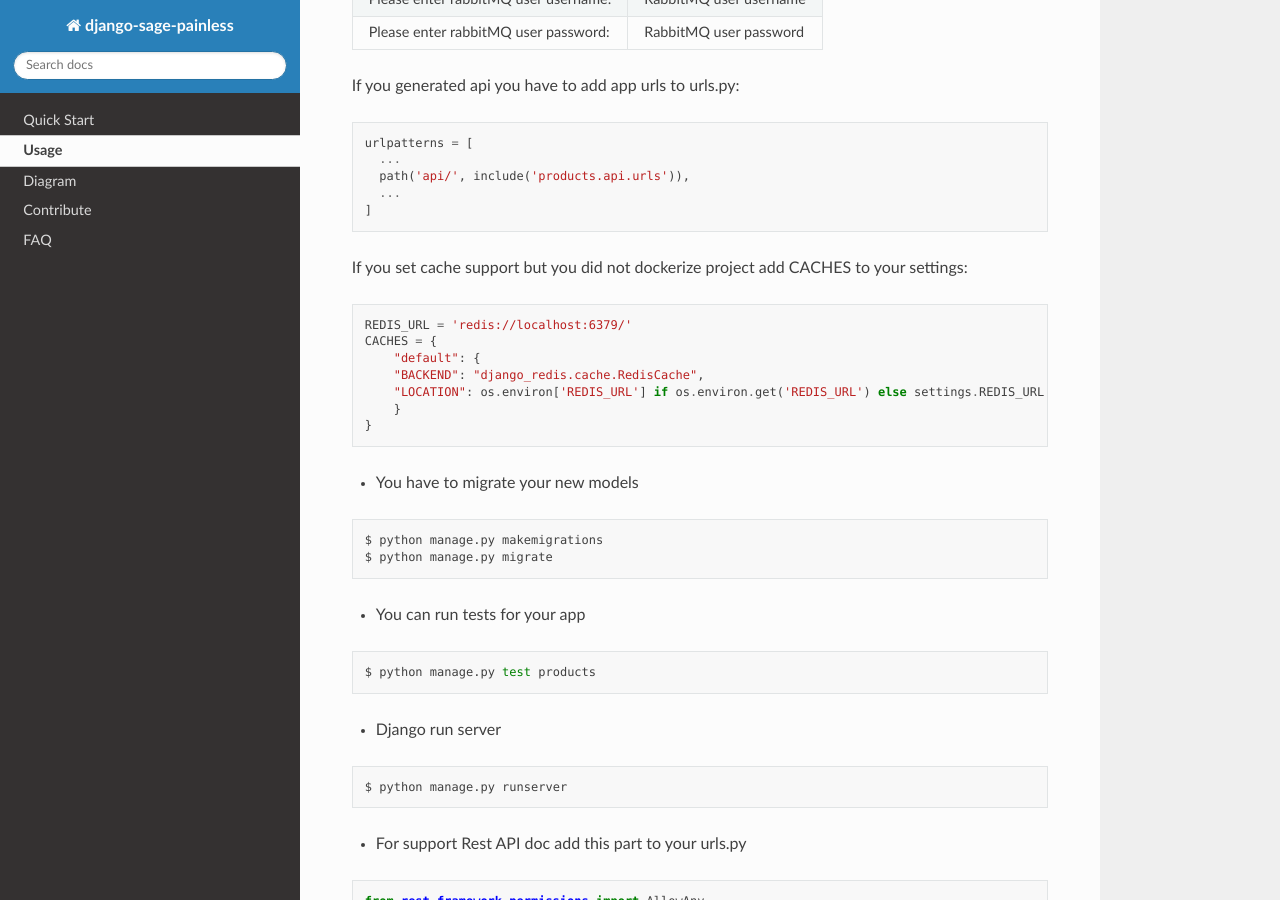
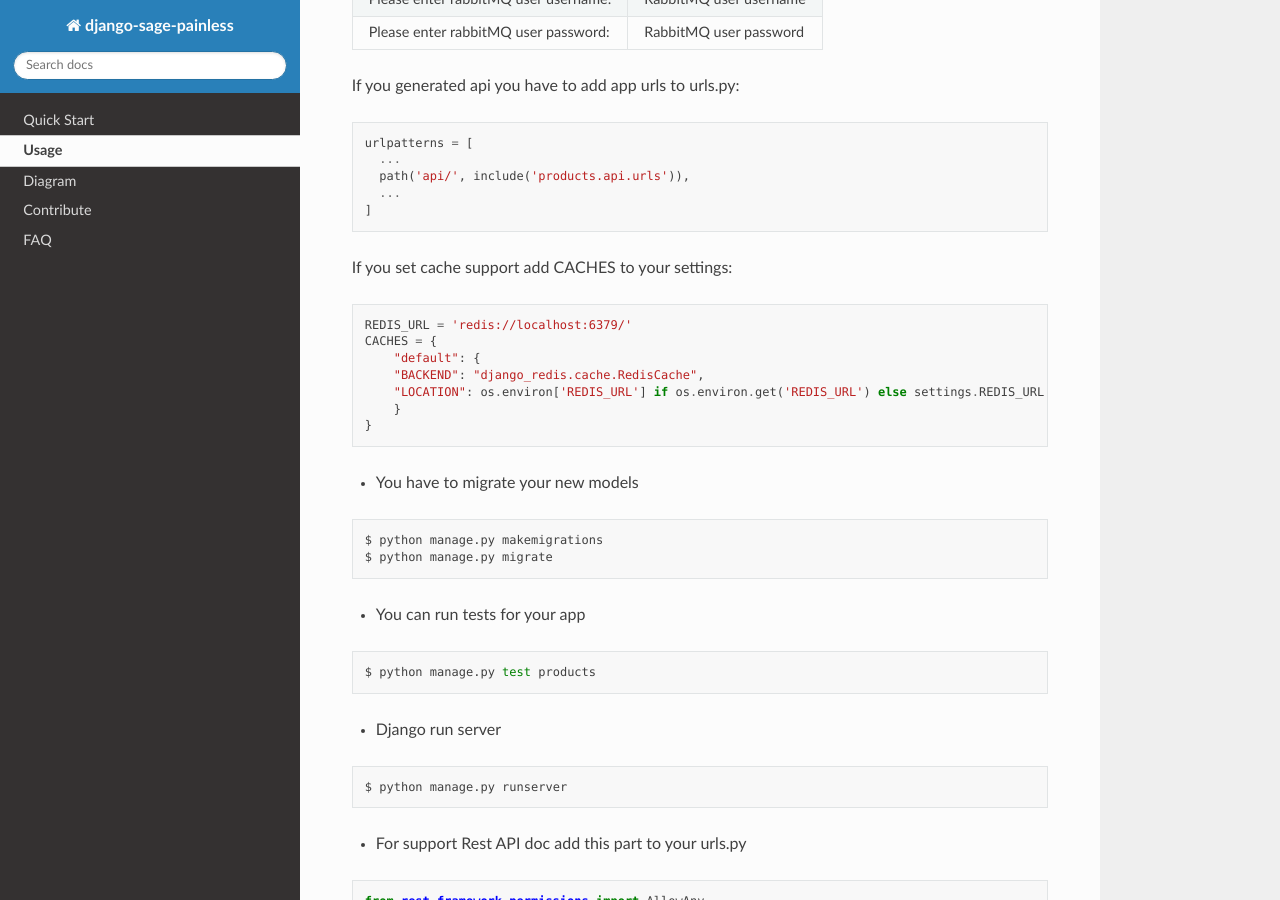
Before and after one commit to sageteamorg/django-sage-painless, a Sphinx documentation site: the page built from docs/usage.rst, in a window 1280 px wide and 900 px high, scrolled down 1134 px. Built offline with Sphinx 7.4.7 and the Read the Docs theme 2.0.0, drawn with Linux system fonts in a browser that asks for light colours.

Commit message:
docs (readthedocs): Update usage

```diff
--- a/README.rst
+++ b/README.rst
@@ -118,7 +118,7 @@
 
 .. code:: shell
 
-    $ python manage.py generate --app products --diagram <path to diagram>
+    $ python manage.py generate --diagram <path to diagram>
 
 Here system will ask you what you want to generate for your app.
 
@@ -200,7 +200,7 @@
 
 .. code:: shell
 
-    $ python manage.py generate --app products --diagram sage_painless/tests/diagrams/product_diagram.json
+    $ python manage.py generate --diagram sage_painless/tests/diagrams/product_diagram.json
 
 -  run tests
 
--- a/docs/usage.rst
+++ b/docs/usage.rst
@@ -61,7 +61,7 @@
       ...
     ]
 
-If you set cache support but you did not dockerize project add CACHES to your settings:
+If you set cache support add CACHES to your settings:
 
 .. code:: python
 
```
Also changed, not shown: other parts of docs/usage.rst (+1 -1 lines).
